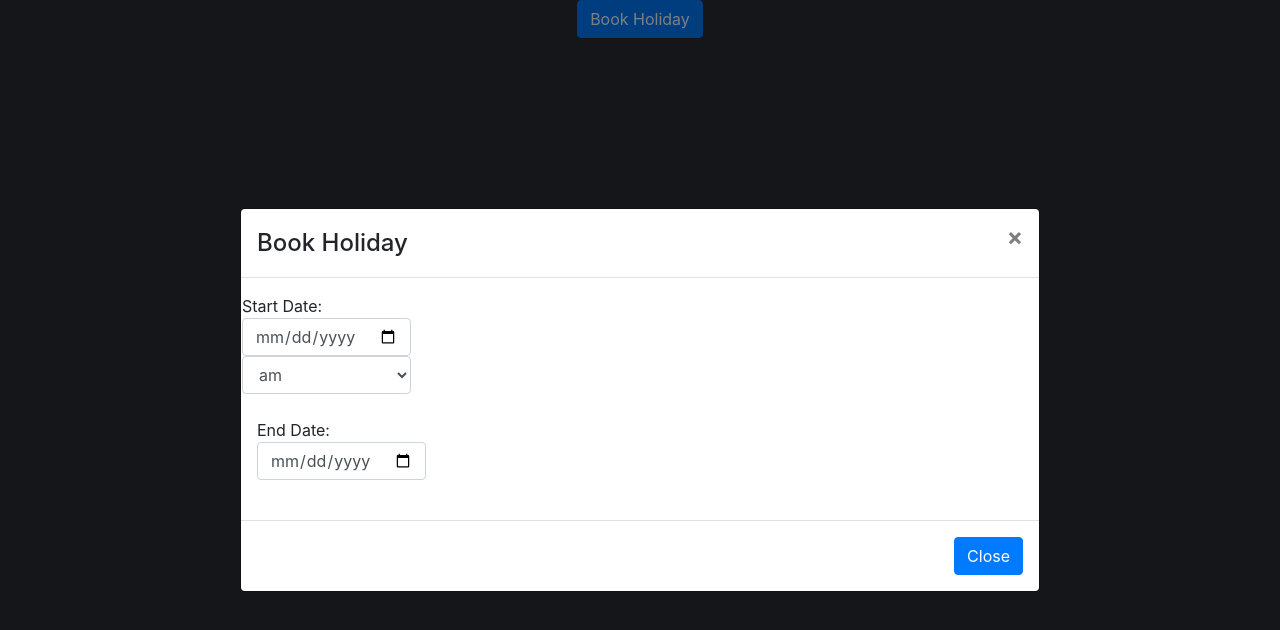
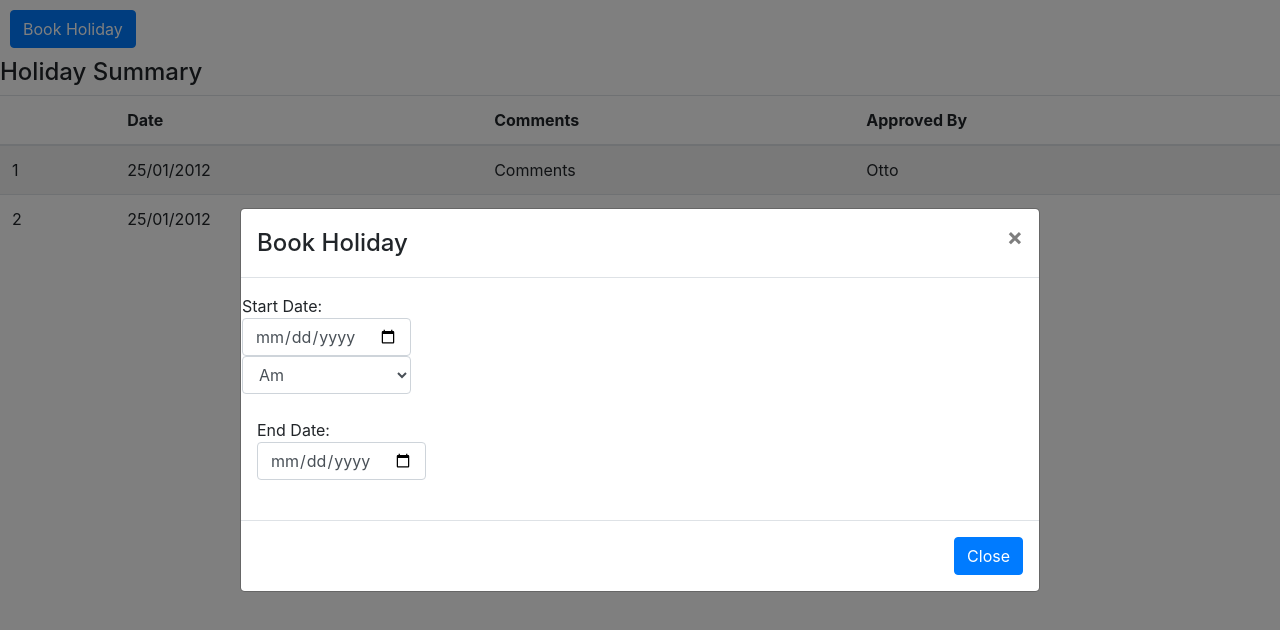
Before and after one commit to im-mk/ems, a React (Create React App) app in the folder web/: page / in a window 1280 px wide. Both pictures are taken after a click on the button "Book Holiday". Shown: the top 630 px of the page. Built offline with nearby package versions, Linux system fonts and the light colour scheme.

Commit message:
Added HolidaySummary component

```diff
--- a/web/src/App.css
+++ b/web/src/App.css
@@ -1,10 +1,5 @@
 .App-header {
-  background-color: #282c34;
-  min-height: 100vh;
-  display: flex;
-  flex-direction: column;
-  align-items: center;
-  justify-content: center;
-  font-size: calc(10px + 2vmin);
-  color: white;
+  margin-left: 10px;
+  margin-top: 10px;
+  margin-bottom: 10px;
 }
--- a/web/src/App.tsx
+++ b/web/src/App.tsx
@@ -1,69 +1,29 @@
 import React, { useState } from 'react';
-import Modal from 'react-bootstrap/Modal';
 import Button from 'react-bootstrap/Button';
 import ButtonGroup from 'react-bootstrap/ButtonGroup';
 import ButtonToolbar from 'react-bootstrap/ButtonToolbar';
+import BookHoliday from './components/BookHoliday';
+import HolidaySummary from './components/HolidaySummary';
 import './App.css';
-
 
 function App() {
   const [modalShow, setModalShow] = useState(false);
 
   return (
+    <div>
       <ButtonToolbar className="App-header">
         <ButtonGroup vertical>
           <Button variant="primary" onClick={() => setModalShow(true)}>
             Book Holiday
       </Button>
         </ButtonGroup>
-      <MyVerticallyCenteredModal
+        <BookHoliday
           show={modalShow}
           onHide={() => setModalShow(false)}
         />
       </ButtonToolbar>
-  );
-}
-
-interface IProps {
-  onHide: () => void,
-  show: boolean
-}
-
-function MyVerticallyCenteredModal(props: IProps) {
-  return (
-    <Modal
-      {...props}
-      size="lg"
-      aria-labelledby="contained-modal-title-vcenter"
-      centered
-    >
-      <Modal.Header closeButton>
-        <Modal.Title id="contained-modal-title-vcenter">
-          Book Holiday
-        </Modal.Title>
-      </Modal.Header>
-      <Modal.Body>
-        <div className="form-group row">
-          <label>
-            Start Date:
-            <input className="form-control" type="date" name="startDate" />
-            <select className="form-control">
-              <option>am</option>
-              <option>pm</option>
-            </select>
-          </label>
+      <HolidaySummary />
     </div>
-        <div className="form-group">
-          <label>
-            End Date:
-            <input className="form-control" type="date" name="endDate" />
-          </label>
-        </div>
-      </Modal.Body>
-      <Modal.Footer>
-        <Button onClick={props.onHide}>Close</Button>
-      </Modal.Footer>
-    </Modal>
   );
 }
 
--- /dev/null
+++ b/web/src/components/BookHoliday.tsx
@@ -0,0 +1,49 @@
+import React from 'react';
+import Modal from 'react-bootstrap/Modal';
+import Button from 'react-bootstrap/Button';
+
+interface IProps {
+    onHide: () => void,
+    show: boolean
+}
+
+function BookHoliday(props: IProps) {
+    return (
+        <Modal
+            {...props}
+            size="lg"
+            aria-labelledby="contained-modal-title-vcenter"
+            centered
+        >
+            <Modal.Header closeButton>
+                <Modal.Title id="contained-modal-title-vcenter">
+                    Book Holiday
+          </Modal.Title>
+            </Modal.Header>
+            <Modal.Body>
+                <div className="form-group row">
+                    <label>
+                        Start Date:
+              <input className="form-control" type="date" name="startDate" />
+                        <select className="form-control">
+                            <option>Am</option>
+                            <option>Pm</option>
+                            <option>Full day</option>
+                        </select>
+                    </label>
+                </div>
+                <div className="form-group">
+                    <label>
+                        End Date:
+              <input className="form-control" type="date" name="endDate" />
+                    </label>
+                </div>
+            </Modal.Body>
+            <Modal.Footer>
+                <Button onClick={props.onHide}>Close</Button>
+            </Modal.Footer>
+        </Modal>
+    );
+}
+
+export default BookHoliday;
--- /dev/null
+++ b/web/src/components/HolidaySummary.tsx
@@ -0,0 +1,39 @@
+import React from 'react';
+import Table from 'react-bootstrap/Table';
+
+function HolidaySummary() {
+    return (
+        <div>
+            <h4>Holiday Summary</h4>
+            <div>
+                <Table striped hover>
+                    <thead>
+                        <tr>
+                            <th></th>
+                            <th>Date</th>
+                            <th>Comments</th>
+                            <th>Approved By</th>
+                        </tr>
+                    </thead>
+                    <tbody>
+                        <tr>
+                            <td>1</td>
+                            <td>25/01/2012</td>
+                            <td>Comments</td>
+                            <td>Otto</td>
+                        </tr>
+                        <tr>
+                            <td>2</td>
+                            <td>25/01/2012</td>
+                            <td>Comments</td>
+                            <td>Thornton</td>
+                        </tr>
+                    </tbody>
+                </Table>
+
+            </div>
+        </div>
+    );
+}
+
+export default HolidaySummary;
```
Lines whose indentation alone changed are shown as unchanged.
